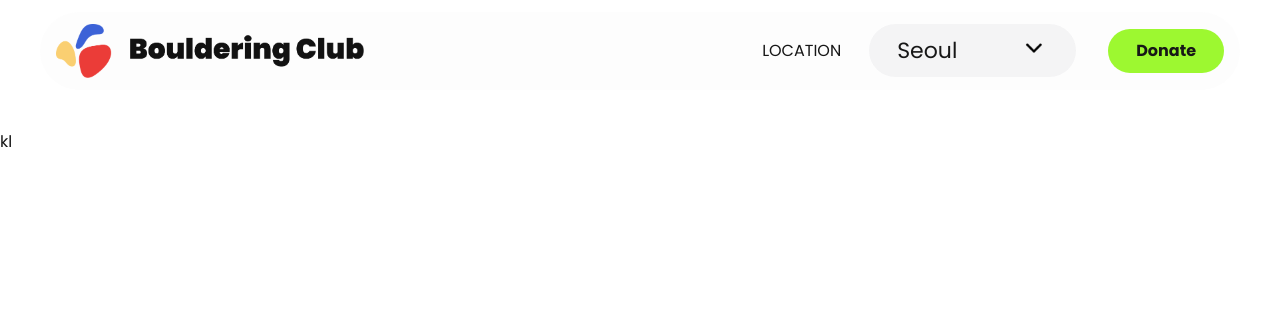
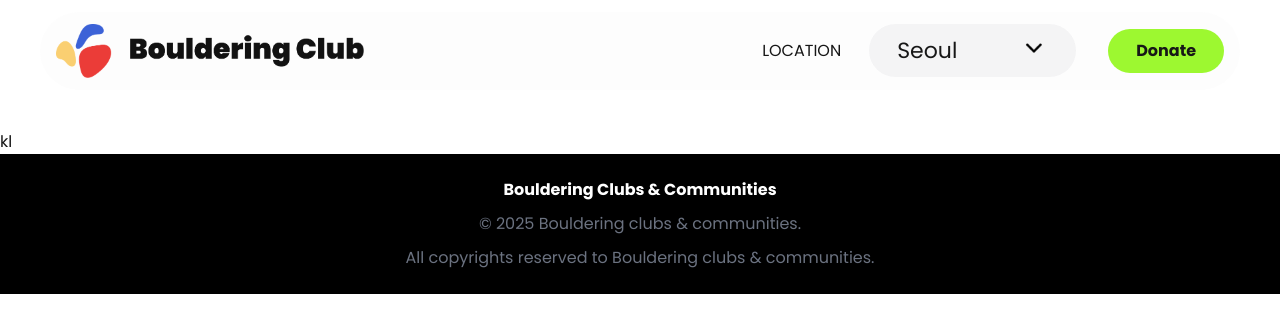
Before and after one commit to JeongHeonK/bouldering, a Next.js app: page /kl in a window 1280 px wide. Shown: the top 332 px of the page. Built offline with nearby package versions, Linux system fonts and the light colour scheme.

Commit message:
feat: footer 생성

```diff
--- a/app/(countries)/layout.tsx
+++ b/app/(countries)/layout.tsx
@@ -1,11 +1,16 @@
 import { PropsWithChildren } from "react";
 import Header from "../components/Header";
+import Footer from "../components/Footer";
 
 export default function Layout({ children }: PropsWithChildren) {
   return (
     <>
       <Header />
-      {children}
+      <main>
+        {children}
+        {/* <Donation /> */}
+        <Footer />
+      </main>
     </>
   );
 }
--- /dev/null
+++ b/app/components/Footer.tsx
@@ -0,0 +1,13 @@
+export default function Footer() {
+  return (
+    <footer className="z-10 flex flex-col items-center gap-2.5 bg-black py-6">
+      <h4 className="font-xl font-bold text-white">
+        Bouldering Clubs & Communities
+      </h4>
+      <p className="text-secondary">© 2025 Bouldering clubs & communities.</p>
+      <p className="text-secondary">
+        All copyrights reserved to Bouldering clubs & communities.{" "}
+      </p>
+    </footer>
+  );
+}
```
